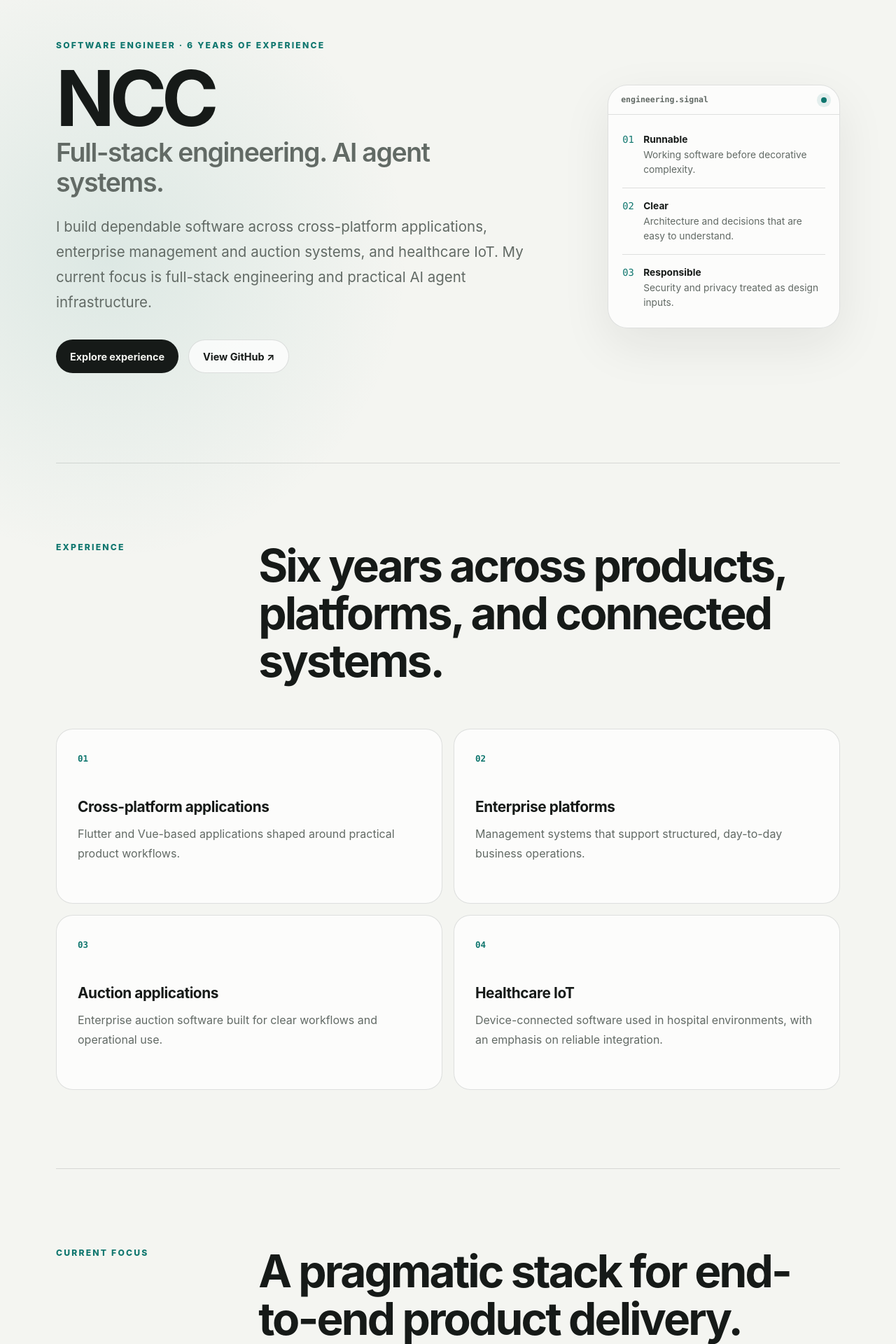
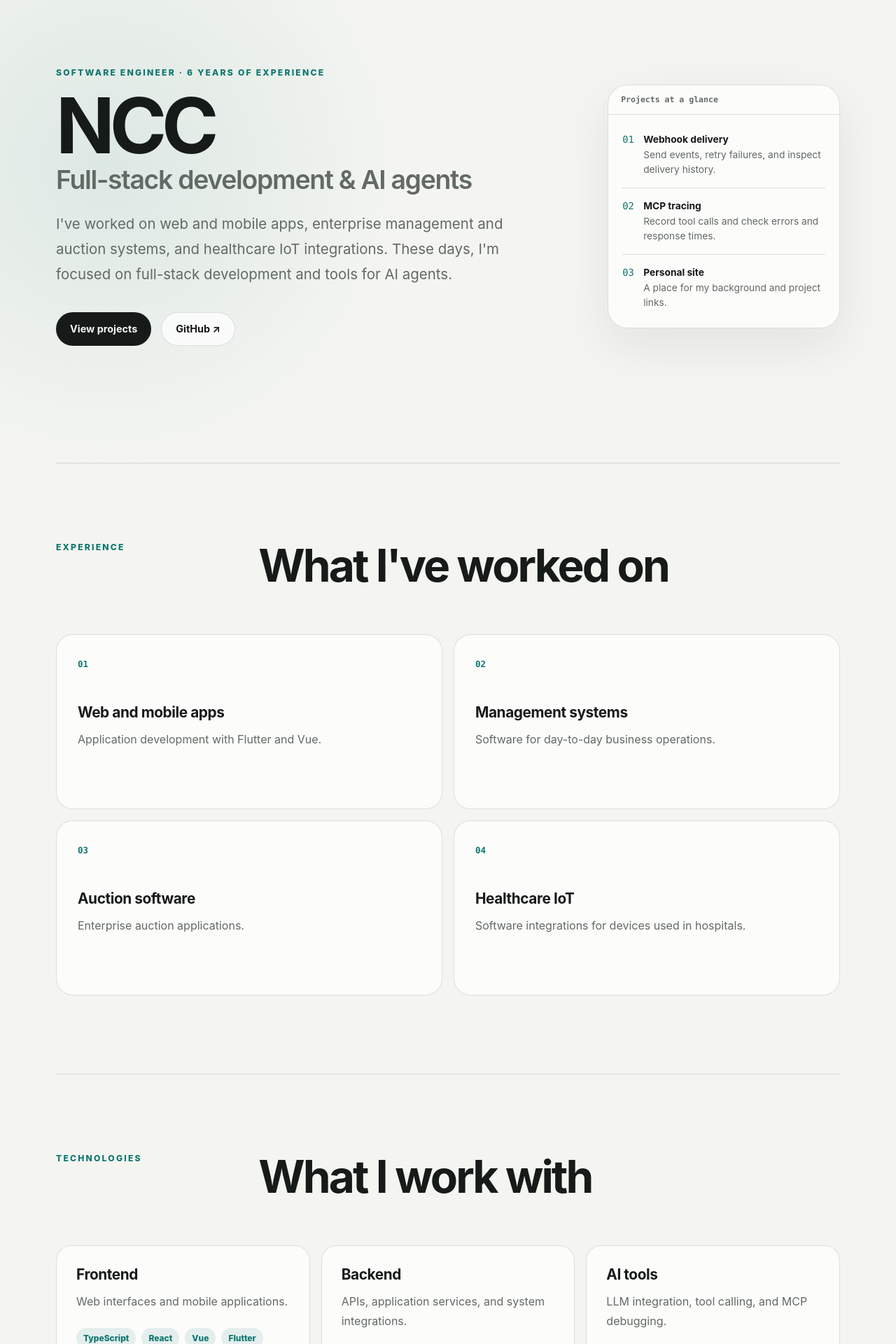
Before and after one commit to TolkmisLK/TolkmisLK.github.io, a Next.js app: page / in a window 1280 px wide. Shown: the part 140-2060 px from the top of the page at 70% size. Built offline with nearby package versions, Linux system fonts and the light colour scheme.

Commit message:
docs: simplify public introductions and project descriptions (#9)

```diff
--- a/app/portfolio.tsx
+++ b/app/portfolio.tsx
@@ -7,269 +7,170 @@ type Theme = "system" | "light" | "dark";
 
 const copy = {
   en: {
-    nav: [
-      ["Experience", "experience"],
-      ["Focus", "focus"],
-      ["Work", "work"],
-      ["Principles", "principles"],
-      ["Contact", "contact"],
-    ],
-    role: "Software Engineer · 6 years of experience",
+    nav: [["Experience", "experience"], ["Technologies", "focus"], ["Projects", "work"], ["GitHub", "contact"]],
+    role: "Software engineer · 6 years of experience",
     title: "NCC",
-    subtitle: "Full-stack engineering. AI agent systems.",
-    intro:
-      "I build dependable software across cross-platform applications, enterprise management and auction systems, and healthcare IoT. My current focus is full-stack engineering and practical AI agent infrastructure.",
-    explore: "Explore experience",
-    github: "View GitHub",
-    signalLabel: "engineering.signal",
+    subtitle: "Full-stack development & AI agents",
+    intro: "I've worked on web and mobile apps, enterprise management and auction systems, and healthcare IoT integrations. These days, I'm focused on full-stack development and tools for AI agents.",
+    explore: "View projects",
+    github: "GitHub",
+    signalLabel: "Projects at a glance",
     signals: [
-      ["01", "Runnable", "Working software before decorative complexity."],
-      ["02", "Clear", "Architecture and decisions that are easy to understand."],
-      ["03", "Responsible", "Security and privacy treated as design inputs."],
+      ["01", "Webhook delivery", "Send events, retry failures, and inspect delivery history."],
+      ["02", "MCP tracing", "Record tool calls and check errors and response times."],
+      ["03", "Personal site", "A place for my background and project links."],
     ],
     experienceLabel: "Experience",
-    experienceTitle: "Six years across products, platforms, and connected systems.",
+    experienceTitle: "What I've worked on",
     experiences: [
-      [
-        "Cross-platform applications",
-        "Flutter and Vue-based applications shaped around practical product workflows.",
-      ],
-      [
-        "Enterprise platforms",
-        "Management systems that support structured, day-to-day business operations.",
-      ],
-      [
-        "Auction applications",
-        "Enterprise auction software built for clear workflows and operational use.",
-      ],
-      [
-        "Healthcare IoT",
-        "Device-connected software used in hospital environments, with an emphasis on reliable integration.",
-      ],
+      ["Web and mobile apps", "Application development with Flutter and Vue."],
+      ["Management systems", "Software for day-to-day business operations."],
+      ["Auction software", "Enterprise auction applications."],
+      ["Healthcare IoT", "Software integrations for devices used in hospitals."],
     ],
-    focusLabel: "Current focus",
-    focusTitle: "A pragmatic stack for end-to-end product delivery.",
+    focusLabel: "Technologies",
+    focusTitle: "What I work with",
     focus: [
-      [
-        "Product interfaces",
-        "Responsive, accessible experiences across web and mobile.",
-        ["TypeScript", "React", "Vue", "Flutter"],
-      ],
-      [
-        "Backend systems",
-        "Maintainable services, integrations, and operational workflows.",
-        ["Node.js", "Python", "Java", "Spring"],
-      ],
-      [
-        "AI engineering",
-        "Reliable LLM integrations with explicit tools, boundaries, and evaluation.",
-        ["AI Agents", "MCP", "Tool Calling", "LLM Integration"],
-      ],
+      ["Frontend", "Web interfaces and mobile applications.", ["TypeScript", "React", "Vue", "Flutter"]],
+      ["Backend", "APIs, application services, and system integrations.", ["Node.js", "Python", "Java", "Spring"]],
+      ["AI tools", "LLM integration, tool calling, and MCP debugging.", ["AI Agents", "MCP", "Tool Calling", "LLM Integration"]],
     ],
-    workLabel: "Selected work",
-    workTitle: "Public proof, presented with its engineering constraints.",
+    workLabel: "Projects",
+    workTitle: "Code and documentation",
     projects: [
       {
-        status: "Public · v0.3 released · v0.4 in development",
-        name: "Reliable Webhook Delivery Platform",
-        description:
-          "A production-style webhook control plane with durable signed delivery, versioned Endpoint controls, race-safe queue cancellation, and commit-consistent operational visibility.",
-        primaryAction: "Review source",
-        primaryHref:
-          "https://github.com/TolkmisLK/webhook-delivery-platform",
-        secondaryAction: "Read architecture",
-        secondaryHref:
-          "https://github.com/TolkmisLK/webhook-delivery-platform/blob/main/docs/architecture.md",
+        status: "v1.0.0",
+        name: "Webhook Delivery Platform",
+        description: "Sends events to HTTP endpoints and retries failed requests. The web console lets you manage endpoints, inspect each delivery attempt, and replay jobs.",
+        primaryAction: "Source code",
+        primaryHref: "https://github.com/TolkmisLK/webhook-delivery-platform",
+        secondaryAction: "Architecture",
+        secondaryHref: "https://github.com/TolkmisLK/webhook-delivery-platform/blob/main/docs/architecture.md",
         proof: [
-          ["Architecture", "Java 21 modular backend, React console, and durable PostgreSQL queue"],
-          ["Reliability", "Endpoint-scoped idempotency, leases, bounded retries, cancellation, and replay"],
-          ["Security", "AES-GCM secrets, HMAC-SHA256 delivery, and SSRF-aware URL policy"],
-          ["Operations", "Versioned Endpoint activation, commit-consistent SSE, and after-commit audit logs"],
-          ["Observability", "Committed attempt timeline and bounded Prometheus queue-health signals"],
-          ["Quality gate", "21 unit and architecture tests, 5 PostgreSQL integration scenarios, frontend tests, OpenAPI, and CI"],
+          ["Built with", "Java, Spring Boot, PostgreSQL, and React"],
+          ["Delivery", "Database queue, automatic retries, and signed HTTP requests"],
+          ["Console", "Endpoint settings, attempt history, cancellation, and replay"],
+          ["Try it", "Docker Compose includes a receiver that simulates failures"],
         ],
       },
       {
-        status: "Public · v0.1 MVP",
+        status: "v0.1.0 · Experimental",
         name: "MCP Trace Lab",
-        description:
-          "A local-first MCP stdio flight recorder that keeps protocol traffic transparent while producing redacted, reviewable traces for tool calls, failures, and latency.",
-        primaryAction: "Review source",
+        description: "Records traffic between an MCP client and a stdio server. Use the command-line summary to check which tools were called, what failed, and how long responses took.",
+        primaryAction: "Source code",
         primaryHref: "https://github.com/TolkmisLK/mcp-trace-lab",
-        secondaryAction: "Read architecture",
-        secondaryHref:
-          "https://github.com/TolkmisLK/mcp-trace-lab/blob/main/docs/architecture.md",
+        secondaryAction: "Architecture",
+        secondaryHref: "https://github.com/TolkmisLK/mcp-trace-lab/blob/main/docs/architecture.md",
         proof: [
-          ["Architecture", "TypeScript and Node.js CLI with zero runtime dependencies"],
-          ["Protocol", "Transparent JSON-RPC forwarding with bidirectional backpressure"],
-          ["Security", "Recursive redaction; malformed payloads persist only as fingerprints"],
-          ["Quality gate", "Strict types, 11 unit and integration tests, build, and CI"],
+          ["Built with", "TypeScript and Node.js"],
+          ["Recording", "Forwards the original stream and saves JSONL traces locally"],
+          ["Output", "Text or JSON summaries of calls, errors, and timing"],
+          ["Scope", "stdio only; sensitive fields can be redacted by key name"],
         ],
       },
       {
-        status: "Public · Production",
-        name: "NCC Engineering Portfolio",
-        description:
-          "The site you are viewing is a deliberately scoped portfolio built as a bilingual, accessible static application with an automated delivery path.",
-        primaryAction: "Open live site",
-        primaryHref: "https://tolkmislk.github.io/",
-        secondaryAction: "Review source",
-        secondaryHref: "https://github.com/TolkmisLK/TolkmisLK.github.io",
+        status: "Online",
+        name: "NCC — Personal site",
+        description: "My background and project links in one place. You can switch between English and Chinese, or choose a light or dark theme.",
+        primaryAction: "Source code",
+        primaryHref: "https://github.com/TolkmisLK/TolkmisLK.github.io",
+        secondaryAction: "Setup instructions",
+        secondaryHref: "https://github.com/TolkmisLK/TolkmisLK.github.io#readme",
         proof: [
-          ["Architecture", "Next.js static export hosted on GitHub Pages"],
-          ["Quality gate", "Lint, type-check, production build, and rendered HTML tests"],
-          ["Product", "English and Chinese content with system-aware themes"],
-          ["Delivery", "Static output published through review-gated GitHub Pages automation"],
+          ["Built with", "Next.js and TypeScript"],
+          ["Hosting", "Static pages deployed to GitHub Pages"],
         ],
       },
     ],
-    principlesLabel: "Principles",
-    principlesTitle:
-      "Engineering quality is visible in the decisions, not the amount of machinery.",
-    principles: [
-      ["Make it run", "Deliver a coherent, reproducible path before expanding scope."],
-      ["Make it clear", "Prefer understandable boundaries, naming, and documentation."],
-      ["Make it testable", "Protect meaningful behavior with proportionate automated checks."],
-      ["Make it responsible", "Treat failure modes, privacy, and security as first-class concerns."],
-    ],
-    contactLabel: "Contact",
-    contactTitle: "Let’s build software that earns trust.",
-    contactCopy:
-      "Explore the public work above or follow new engineering progress on GitHub.",
-    contactAction: "Open GitHub profile",
-    footer: "Built to make engineering decisions and public work easy to review.",
+    contactLabel: "GitHub",
+    contactTitle: "Find me on GitHub",
+    contactCopy: "For project questions or bug reports, open an issue in the relevant repository.",
+    contactAction: "GitHub profile",
     localeLabel: "切换为中文",
-    theme: {
-      system: "Theme: system",
-      light: "Theme: light",
-      dark: "Theme: dark",
-    },
+    theme: { system: "Theme: system", light: "Theme: light", dark: "Theme: dark" },
   },
   zh: {
-    nav: [
-      ["经验领域", "experience"],
-      ["当前方向", "focus"],
-      ["公开作品", "work"],
-      ["工程原则", "principles"],
-      ["联系", "contact"],
-    ],
+    nav: [["开发经历", "experience"], ["技术栈", "focus"], ["项目", "work"], ["GitHub", "contact"]],
     role: "软件开发工程师 · 6 年开发经验",
     title: "NCC",
-    subtitle: "全栈工程与 AI Agent 系统",
-    intro:
-      "我长期参与跨平台应用、企业管理与拍卖系统、医疗物联网软件的开发。目前专注于全栈工程，以及具备清晰边界和可靠性的 AI Agent 基础设施。",
-    explore: "查看经验领域",
-    github: "访问 GitHub",
-    signalLabel: "engineering.signal",
+    subtitle: "全栈开发与 AI Agent",
+    intro: "做过 Web 和移动端应用、企业管理与拍卖系统，以及医疗物联网集成。目前主要关注全栈开发，以及 AI Agent 相关工具。",
+    explore: "查看项目",
+    github: "GitHub",
+    signalLabel: "项目概览",
     signals: [
-      ["01", "可运行", "先交付真正可用的软件，再增加装饰性复杂度。"],
-      ["02", "可理解", "让架构、边界和技术决策易于理解。"],
-      ["03", "负责任", "把安全与隐私作为设计输入，而不是事后补充。"],
+      ["01", "Webhook 推送", "发送事件，重试失败请求，查看推送记录。"],
+      ["02", "MCP 调试", "记录工具调用，排查错误和响应耗时。"],
+      ["03", "个人网站", "整理开发经历和项目链接。"],
     ],
-    experienceLabel: "经验领域",
-    experienceTitle: "六年经验，覆盖产品、企业平台与设备连接系统。",
+    experienceLabel: "开发经历",
+    experienceTitle: "做过哪些项目",
     experiences: [
-      ["跨平台应用", "围绕真实产品流程开发 Flutter 与 Vue 应用。"],
-      ["企业管理平台", "支持日常业务运转与结构化流程的企业管理系统。"],
-      ["企业拍卖应用", "面向清晰业务流程与实际运营场景的企业级拍卖软件。"],
-      ["医疗物联网", "应用于医院环境的设备连接软件，重视可靠集成。"],
+      ["Web 与移动端应用", "使用 Flutter 和 Vue 开发应用。"],
+      ["企业管理系统", "支持企业日常业务的管理软件。"],
+      ["拍卖软件", "面向企业的拍卖应用。"],
+      ["医疗物联网", "医院设备相关的软件集成。"],
     ],
-    focusLabel: "当前方向",
-    focusTitle: "用务实的技术组合完成端到端产品交付。",
+    focusLabel: "技术栈",
+    focusTitle: "使用的技术",
     focus: [
-      [
-        "产品界面",
-        "构建响应式、可访问的 Web 与移动端体验。",
-        ["TypeScript", "React", "Vue", "Flutter"],
-      ],
-      [
-        "后端系统",
-        "构建可维护的服务、系统集成与运行流程。",
-        ["Node.js", "Python", "Java", "Spring"],
-      ],
-      [
-        "AI 工程",
-        "构建工具、边界和评测清晰的可靠 LLM 集成。",
-        ["AI Agents", "MCP", "Tool Calling", "LLM Integration"],
-      ],
+      ["前端", "Web 界面和移动端应用开发。", ["TypeScript", "React", "Vue", "Flutter"]],
+      ["后端", "API、应用服务和系统集成。", ["Node.js", "Python", "Java", "Spring"]],
+      ["AI 工具", "大模型接入、工具调用和 MCP 调试。", ["AI Agents", "MCP", "Tool Calling", "LLM Integration"]],
     ],
-    workLabel: "公开作品",
-    workTitle: "用可验证成果展示工程能力与约束。",
+    workLabel: "项目",
+    workTitle: "代码与文档",
     projects: [
       {
-        status: "公开 · v0.3 已发布 · v0.4 建设中",
+        status: "v1.0.0",
         name: "可靠 Webhook 推送平台",
-        description:
-          "生产风格的 Webhook 推送控制面：持久化签名推送、带版本的 Endpoint 控制、并发安全的任务取消，以及只反映已提交状态的运维可见性。",
-        primaryAction: "审查源代码",
-        primaryHref:
-          "https://github.com/TolkmisLK/webhook-delivery-platform",
-        secondaryAction: "阅读架构文档",
-        secondaryHref:
-          "https://github.com/TolkmisLK/webhook-delivery-platform/blob/main/docs/architecture.md",
+        description: "将事件推送到 HTTP 接口，失败后自动重试。可以在网页控制台管理接收地址、查看每次请求的结果，并手动重新推送。",
+        primaryAction: "查看代码",
+        primaryHref: "https://github.com/TolkmisLK/webhook-delivery-platform",
+        secondaryAction: "架构说明",
+        secondaryHref: "https://github.com/TolkmisLK/webhook-delivery-platform/blob/main/docs/architecture.md",
         proof: [
-          ["架构", "Java 21 模块化后端、React 运维台与 PostgreSQL 持久化队列"],
-          ["可靠性", "端点级幂等、任务租约、有界重试、任务取消与人工重投"],
-          ["安全", "AES-GCM 密钥加密、HMAC-SHA256 推送签名与 SSRF URL 策略"],
-          ["运维控制", "带版本的 Endpoint 启停、提交一致的 SSE 与提交后审计日志"],
-          ["可观测性", "已提交尝试时间线与低基数 Prometheus 队列健康信号"],
-          ["质量门禁", "21 项单元与架构测试、5 条 PostgreSQL 集成场景、前端测试、OpenAPI 与 CI"],
+          ["技术栈", "Java、Spring Boot、PostgreSQL、React"],
+          ["推送处理", "数据库队列、自动重试、HTTP 请求签名"],
+          ["控制台", "接收地址设置、请求记录、任务取消和重新推送"],
+          ["本地运行", "Docker Compose 附带可模拟请求失败的接收服务"],
         ],
       },
       {
-        status: "公开 · v0.1 MVP",
+        status: "v0.1.0 · 实验阶段",
         name: "MCP Trace Lab",
-        description:
-          "本地优先的 MCP stdio 飞行记录器：保持协议流量透明转发，同时为工具调用、失败和耗时生成脱敏、可审查的追踪记录。",
-        primaryAction: "审查源代码",
+        description: "记录 MCP 客户端与 stdio 服务端之间的通信。通过命令行查看调用了哪些工具、哪些请求出错，以及响应花了多长时间。",
+        primaryAction: "查看代码",
         primaryHref: "https://github.com/TolkmisLK/mcp-trace-lab",
-        secondaryAction: "阅读架构文档",
-        secondaryHref:
-          "https://github.com/TolkmisLK/mcp-trace-lab/blob/main/docs/architecture.md",
+        secondaryAction: "架构说明",
+        secondaryHref: "https://github.com/TolkmisLK/mcp-trace-lab/blob/main/docs/architecture.md",
         proof: [
-          ["架构", "TypeScript 与 Node.js CLI，无运行时依赖"],
-          ["协议", "透明 JSON-RPC 转发，并处理双向背压"],
-          ["安全", "递归脱敏；畸形载荷只持久化指纹"],
-          ["质量门禁", "严格类型、11 项单元与集成测试、构建和 CI"],
+          ["技术栈", "TypeScript、Node.js"],
+          ["记录方式", "转发原始通信流，在本地保存 JSONL 记录"],
+          ["分析结果", "以文本或 JSON 输出调用、错误和耗时统计"],
+          ["支持范围", "目前仅支持 stdio，可按字段名配置脱敏"],
         ],
       },
       {
-        status: "公开 · 已上线",
-        name: "NCC 工程师主页",
-        description:
-          "你正在浏览的网站是一项保持范围克制、支持中英双语和无障碍访问，并具备自动化交付流程的静态应用。",
-        primaryAction: "访问线上页面",
-        primaryHref: "https://tolkmislk.github.io/",
-        secondaryAction: "审查源代码",
-        secondaryHref: "https://github.com/TolkmisLK/TolkmisLK.github.io",
+        status: "已上线",
+        name: "NCC 个人网站",
+        description: "集中介绍开发经历和项目，支持中英文切换、浅色和深色主题。",
+        primaryAction: "查看代码",
+        primaryHref: "https://github.com/TolkmisLK/TolkmisLK.github.io",
+        secondaryAction: "运行说明",
+        secondaryHref: "https://github.com/TolkmisLK/TolkmisLK.github.io#readme",
         proof: [
-          ["架构", "使用 Next.js 静态导出并托管于 GitHub Pages"],
-          ["质量门禁", "代码检查、类型检查、生产构建和渲染结果测试"],
-          ["产品体验", "中英文内容与跟随系统的深浅主题"],
-          ["交付流程", "静态产物通过审查门禁与 GitHub Pages 自动发布"],
+          ["技术栈", "Next.js、TypeScript"],
+          ["部署", "静态页面，托管在 GitHub Pages"],
         ],
       },
     ],
-    principlesLabel: "工程原则",
-    principlesTitle: "工程质量体现在判断中，而不是组件和工具的数量。",
-    principles: [
-      ["先让它运行", "先建立一致且可复现的运行路径，再扩展范围。"],
-      ["再让它清晰", "优先选择可理解的边界、命名和文档。"],
-      ["确保可测试", "使用与风险相匹配的自动化检查保护关键行为。"],
-      ["保持负责任", "认真对待故障、安全和隐私问题。"],
-    ],
-    contactLabel: "联系",
-    contactTitle: "一起构建值得信任的软件。",
-    contactCopy:
-      "可以查看上方公开作品，或通过 GitHub 关注后续工程进展。",
+    contactLabel: "GitHub",
+    contactTitle: "在 GitHub 找到我",
+    contactCopy: "项目使用问题或 Bug，可以在对应仓库提交 Issue。",
     contactAction: "打开 GitHub 主页",
-    footer: "让工程决策与公开作品易于理解、验证和审查。",
     localeLabel: "Switch to English",
-    theme: {
-      system: "主题：跟随系统",
-      light: "主题：浅色",
-      dark: "主题：深色",
-    },
+    theme: { system: "主题：跟随系统", light: "主题：浅色", dark: "主题：深色" },
   },
 } as const;
 
@@ -374,7 +275,7 @@ export function Portfolio() {
             </h1>
             <p className="hero-copy">{content.intro}</p>
             <div className="hero-actions">
-              <a className="primary-link" href="#experience">
+              <a className="primary-link" href="#work">
                 {content.explore}
               </a>
               <a
@@ -390,11 +291,10 @@ export function Portfolio() {
 
           <aside
             className="signal-card"
-            aria-label={locale === "en" ? "Engineering signals" : "工程信号"}
+            aria-label={locale === "en" ? "Project overview" : "项目概览"}
           >
             <div className="signal-card-header">
               <span>{content.signalLabel}</span>
-              <span className="status-dot" />
             </div>
             <ol className="signal-list">
               {content.signals.map(([index, title, description]) => (
@@ -496,25 +396,6 @@ export function Portfolio() {
         </section>
 
         <section
-          id="principles"
-          className="section"
-          aria-labelledby="principles-title"
-        >
-          <div className="section-heading">
-            <p className="section-label">{content.principlesLabel}</p>
-            <h2 id="principles-title">{content.principlesTitle}</h2>
-          </div>
-          <div className="principles-grid">
-            {content.principles.map(([title, description]) => (
-              <article className="principle" key={title}>
-                <h3>{title}</h3>
-                <p>{description}</p>
-              </article>
-            ))}
-          </div>
-        </section>
-
-        <section
           id="contact"
           className="section"
           aria-labelledby="contact-title"
@@ -540,7 +421,6 @@ export function Portfolio() {
       <footer className="site-footer">
         <div className="site-shell footer-inner">
           <span>© {new Date().getFullYear()} NCC</span>
-          <span>{content.footer}</span>
           <div className="footer-links">
             <a className="text-link" href="#top">
               ↑ Top
```
Also changed, not shown: 2 other files (tests, documents, lock files or other folders).
